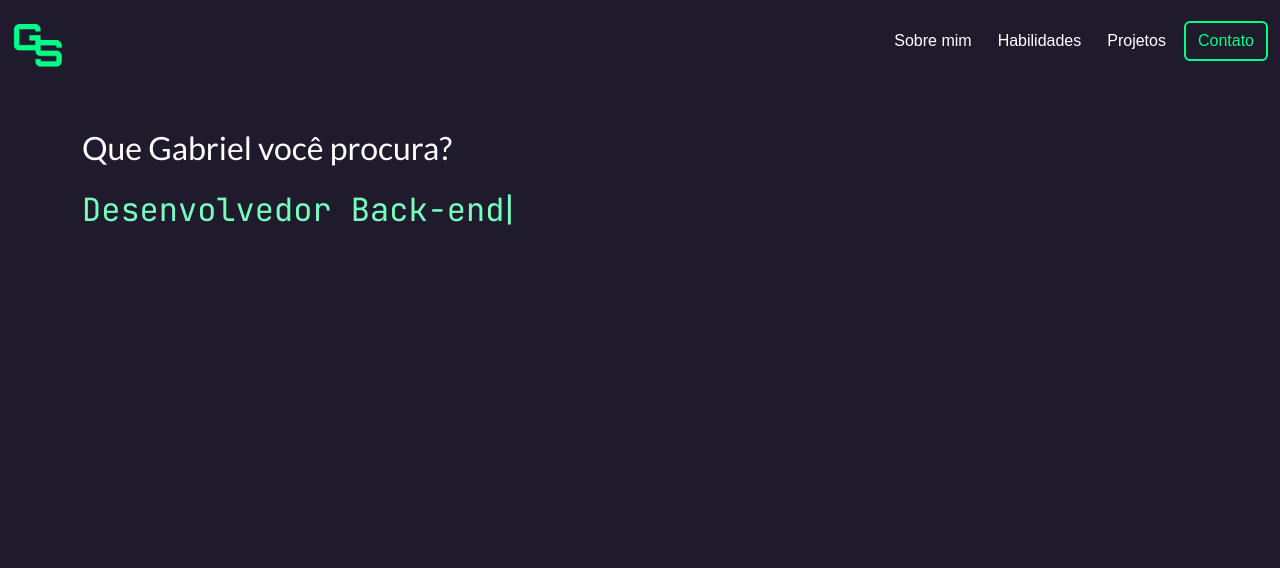
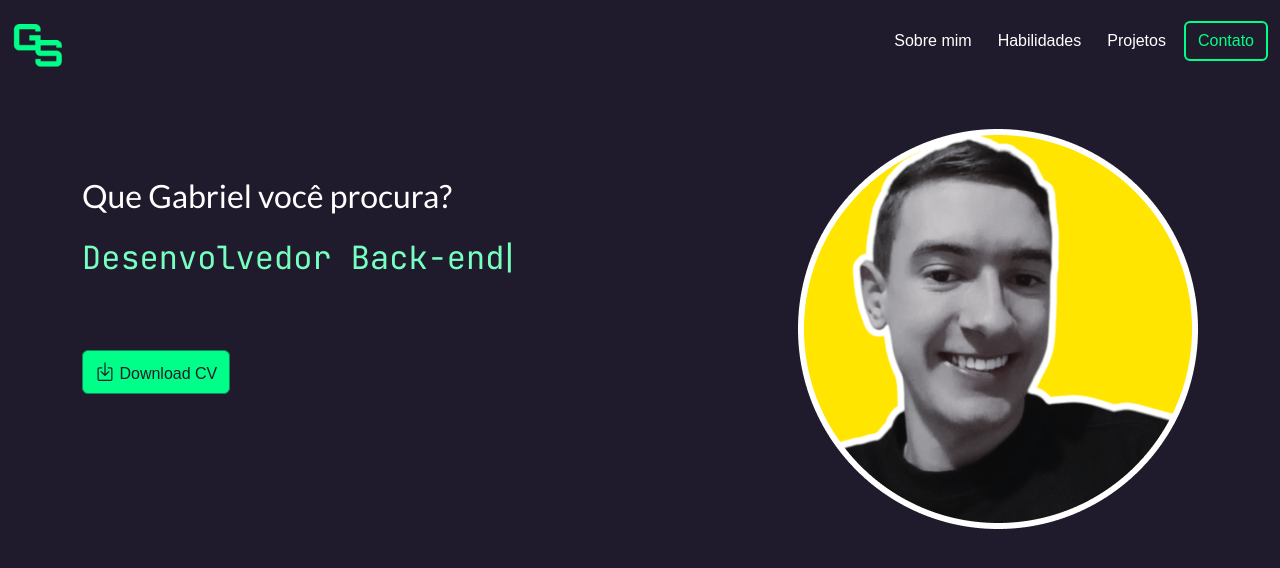
Before and after one commit to gabrielsantos7/Portfolio, a website built with webpack: page public/index.html in a window 1280 px wide. Built offline with nearby package versions, Linux system fonts and the light colour scheme; a web font is replaced by a local one.

Commit message:
finished section about header

```diff
--- a/public/index.html
+++ b/public/index.html
@@ -81,11 +81,19 @@
     </header>
 
     <main>
-      <div class="container my-auto">
-        <h2 class="font-lato mt-5">Que Gabriel você procura?</h2>
-        <h2 class="font-jetbrains text-sec-green my-4">
-          Desenvolvedor <span class="animated"></span>
-        </h2>
+      <div class="container my-auto d-flex justify-content-between">
+        <div class="grouper mt-5">
+          <h2 class="font-lato mt-5">Que Gabriel você procura?</h2>
+          <h2 class="font-jetbrains text-sec-green my-4">
+            Desenvolvedor <span class="animated"></span>
+          </h2>
+          <button class="btn btn-success mt-5">
+            <i class="bi bi-box-arrow-in-down"></i> Download CV
+          </button>
+        </div>
+        <div class="grouper mt-5">
+          <img src="img/Foto Perfil.png" alt="Foto de Perfil">
+        </div>
       </div>
     </main>
     <footer></footer>
--- a/src/scss/styles.scss
+++ b/src/scss/styles.scss
@@ -1,5 +1,6 @@
-@import './colors';
-@import './fonts';
+@import "./colors";
+@import "./fonts";
+@import "./utilities.scss";
 
 * {
   padding: 0;
@@ -56,20 +57,24 @@ body {
   }
 }
 
+.btn-success {
+  background: $primary-green;
+  color: $main-black;
+  transition: all 1s ease;
+
+  i {
+    font-size: 1.25rem;
+  }
+
+  &:hover {
+    background: $primary-green;
+    color: $main-black;
+    transform: scale(1.2);
+  }
+}
+
 @media screen and (max-width: 767px) {
   #logo-header {
     height: 60px;
   }
 }
-
-.font-lato {
-  font-family: "Lato", sans-serif;
-}
-
-.font-jetbrains {
-  font-family: "JetBrains-Mono", 'Courier New', Courier, monospace;
-}
-
-.text-sec-green {
-  color: $secondary-green;
-}
--- /dev/null
+++ b/src/scss/utilities.scss
@@ -0,0 +1,11 @@
+.font-lato {
+  font-family: "Lato", sans-serif;
+}
+
+.font-jetbrains {
+  font-family: "JetBrains-Mono", 'Courier New', Courier, monospace;
+}
+
+.text-sec-green {
+  color: $secondary-green;
+}
```
Also changed, not shown: public/css/styles.css, 1 other file.
